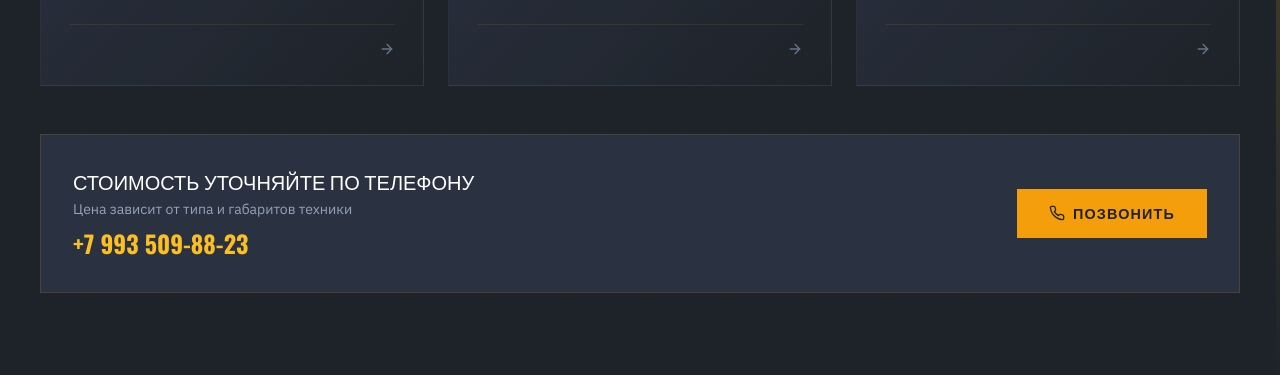
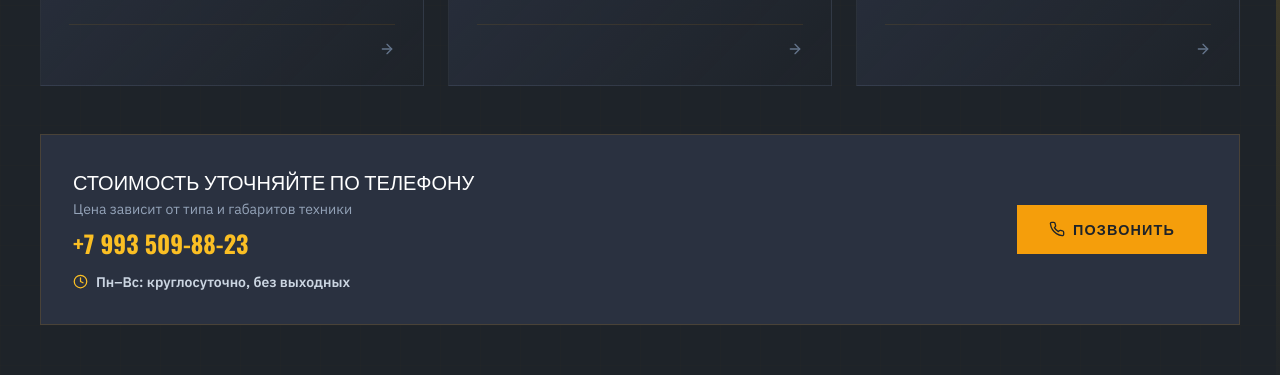
Before and after one commit to pr-poehali-dev/tire-service-project, a React (Vite) app: page / in a window 1280 px wide. Shown: the part 2680-3055 px from the top of the page. Built offline with nearby package versions, Linux system fonts and the light colour scheme.

Commit message:
feat: добавить график работы автомойки

```diff
--- a/src/components/CarWash.tsx
+++ b/src/components/CarWash.tsx
@@ -78,13 +78,17 @@ export default function CarWash() {
         </div>
 
         {/* CTA banner */}
-        <div className="mt-12 p-8 bg-[#2a3140] border border-[rgba(245,158,11,0.15)] flex flex-col sm:flex-row items-center justify-between gap-4">
+        <div className="mt-12 p-8 bg-[#2a3140] border border-[rgba(245,158,11,0.15)] flex flex-col sm:flex-row items-center justify-between gap-6">
           <div>
             <p className="font-oswald text-xl text-white uppercase">Стоимость уточняйте по телефону</p>
             <p className="text-slate-400 text-sm mt-1">Цена зависит от типа и габаритов техники</p>
             <a href="tel:+79935098823" className="text-amber-400 font-oswald text-2xl font-bold mt-2 inline-block hover:text-amber-300 transition-colors">
               +7 993 509-88-23
             </a>
+            <div className="flex items-center gap-2 mt-3">
+              <Icon name="Clock" size={15} className="text-amber-400" />
+              <span className="text-slate-300 text-sm font-semibold">Пн–Вс: круглосуточно, без выходных</span>
+            </div>
           </div>
           <a href="tel:+79935098823" className="btn-primary flex items-center gap-2 whitespace-nowrap">
             <Icon name="Phone" size={16} />
```
